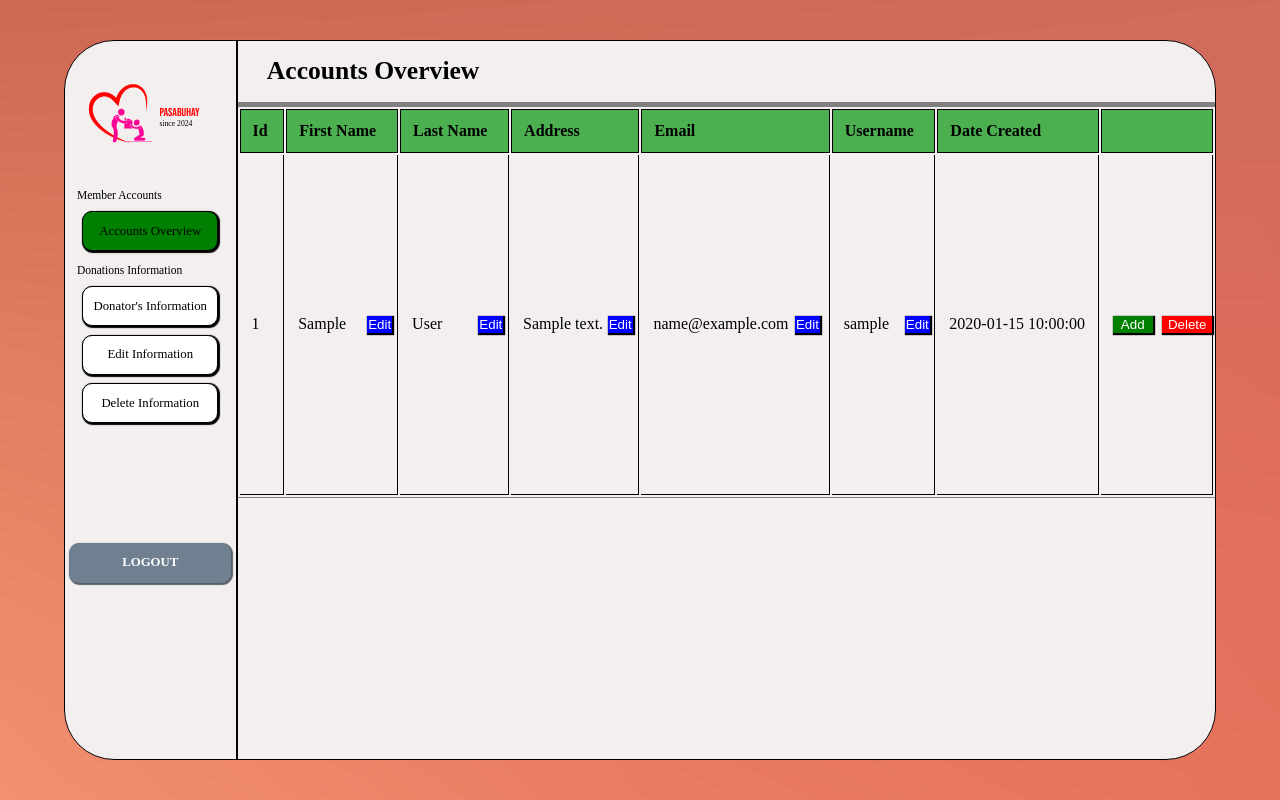
After one commit to justinelaroza/Web-based-Donation-Platform-for-Pasabuhay-Providing-Essentials-to-People-in-Need-, a PHP site: page /dashboard-accounts-form.php in a window 1280 px wide. The commit adds this page. Run offline with PHP 8.4, Linux system fonts and the light colour scheme; tables that the repository leaves empty or names only in its code hold one stand-in row (values such as "Sample post").

Commit message:
Started doing dashboard gui and some backend, succesfully added add, delete and edit need more backend

```diff
--- a/Dashboard/dashboard-form.css
+++ b/Dashboard/dashboard-accounts-form.css
@@ -16,6 +16,7 @@
 * {
     margin: 0;
     padding: 0;
+    box-sizing: border-box;
 }
 
 body {
@@ -33,13 +34,14 @@ body {
     border-radius: 50px;
     background-color: rgb(243, 239, 239);
     display: flex;
-    justify-content: space-between;
+    border: solid 1px black;
 }
 
 .sidebar {
-    width: 18%;
+    width: 15%;
     height: 100%;
     border-radius: 50px 0 0 50px;
+    border-right: 2px solid black;
 }
 
 .logo {
@@ -54,12 +56,12 @@ body {
 .logo img {
     height: 50%;
     width: auto;
-    margin: 0 0 0 20%;
+    margin: 0 0 0 10%;
 }
 
 .logo p {
     font-size: .6vw;
-    font-family: "Anton", serif;
+    font-family:'Times New Roman', Times, serif;
 }
 
 .label {
@@ -108,14 +110,18 @@ body {
     justify-content: center;
     align-items: center;
     font-family: "BebasNeue", serif;
-    margin: 3% 0 5% 10%;
+    margin: 5% 0 5% 10%;
     background-color: white;
     box-shadow: 1px 1px 1px 1px black;
-    cursor: pointer;
 }
 
-.contents li:first-child {
-    margin-top: 50%;
+.contents .account {
+    background-color: green;
+}
+
+.contents a {
+    text-decoration: none;
+    color: black;
 }
 
 .exit {
@@ -130,10 +136,10 @@ body {
     width: 95%;
     height: 100%;
     border-radius: 10px;
-    border: 1px solid seagreen;
-    background-color: seagreen;
+    border: none;
+    background-color: slategray;
     color: white;
-    box-shadow: 1px 1px 1px 1px rgb(38, 112, 70);
+    box-shadow: 1px 1px 1px 1px rgb(87, 96, 105);
     font-family: 'Times New Roman', Times, serif;
     font-size: 1vw;
     font-weight: bold;
@@ -144,25 +150,106 @@ body {
 
 .data {
     height: 100%;
-    width: 81%;
+    width: 85%;
     border-radius: 0 50px 50px 0;
+    display: flex;
+    flex-direction: column;
 }
 
 .header {
+    box-sizing: border-box;
     width: 100%;
     height: 10%;
     border-radius: 0 50px 0 0;
     font-size: .8rem;
     display: flex;
     align-items: center;
+    border-bottom: 5px gray solid;
 }
 
 .header h1 {
-    padding-left: 5%;
+    padding-left: 3%;
+}
+
+.line {
+    color: black;
+    width: 100%;
+    height: 5%;
 }
 
 .database-wrapper {
-    border: solid 1px red;
-    height: 90%;
+    height: 100%;
+    width: auto;
     border-radius: 0 0 50px 0;
 }
+
+.database-wrapper .table {
+    height: 60%;
+    width: 100%;
+    overflow-y: auto;
+    border-bottom: 1px solid gray;
+}
+
+.table table {
+    width: 100%;
+    height: 100%;
+}
+
+.table th {
+    background-color: #4CAF50;
+    color: black;
+    padding: 12px;
+    height: 20px;
+    text-align: left;
+    border: solid 1px black;
+    position: sticky;
+    top: 0;
+}
+
+.table td {
+    padding: 12px 0 12px 12px;
+    max-width: 300px;
+    border-right: 1px solid black;
+    border-bottom: 1px solid black;
+}
+
+.delete {
+    background-color: red;
+    box-shadow: 1px 1px 1px 1px black;
+    border: 1px red solid;
+    height: 50%;
+    color: white;
+    cursor: pointer;
+    width: 50px;
+}
+
+.add {
+    background-color: green;
+    box-shadow: 1px 1px 1px 1px black;
+    border: 1px green solid;
+    height: 50%;
+    color: white;
+    cursor: pointer;
+    width: 40px;
+    margin-right: 10%;
+}
+
+.edit {
+    background-color: blue;
+    box-shadow: 1px 1px 1px 1px black;
+    border: 1px blue solid;
+    height: 50%;
+    color: white;
+    cursor: pointer;
+    margin-right: 5%;
+}
+
+.datas {
+    display: flex;
+    justify-content: space-between;
+    align-items: center;
+}
+
+.option {
+    display: flex;
+}
--- /dev/null
+++ b/Dashboard/dashboard-accounts-form.php
@@ -0,0 +1,63 @@
+<?php
+    include "./dashboard-backend.php";
+?>
+
+<!DOCTYPE html>
+<html lang="en">
+<head>
+    <meta charset="UTF-8">
+    <meta name="viewport" content="width=device-width, initial-scale=1.0">
+    <title>Dashboard Page</title>
+    <link rel="stylesheet" href="dashboard-accounts-form.css">
+</head>
+<body>
+    <div class="wrapper">
+        <div class="sidebar">
+            <div class="logo">
+                    <img src="../-Pictures/logo.png" alt="pasabuhay_logo">
+                <div class="label">
+                    <label>PASABUHAY</label>
+                    <p>since 2024</p>
+                </div>
+            </div>
+            <div class="contents">
+                <ul>
+                    <label class="last">Member Accounts</label>
+                    <a href="dashboard-accounts-form.php"><li class="account">Accounts Overview</li></a>
+                    <label class="first">Donations Information</label>
+                    <a href="#"><li>Donator's Information</li></a>
+                    <a href="#"><li>Edit Information</li></a>
+                    <a href="#"><li>Delete Information</li></a>
+                </ul>
+                <div class="exit">
+                    <button>LOGOUT</button>
+                </div>
+            </div>
+        </div>
+        <div class="data">
+            <div class="header">
+                <h1>Accounts Overview</h1>
+            </div>
+            <div class="database-wrapper">
+                <div class="table">
+                    <table>
+                        <tr>
+                            <th>Id</th>
+                            <th>First Name</th>
+                            <th>Last Name</th>
+                            <th>Address</th>
+                            <th>Email</th>
+                            <th>Username</th>
+                            <th>Date Created</th>
+                            <th></th>
+                        </tr>
+                        <?php
+                            $query->selectMembers();
+                        ?>
+                    </table>
+                </div>
+            </div>
+        </div>
+    </div>
+</body>
+</html>
--- /dev/null
+++ b/Dashboard/dashboard-backend.php
@@ -0,0 +1,78 @@
+<?php
+    include "../Database/db.php";
+
+    class Queries {
+
+        private $db;
+
+        public function __construct(DataBase $conn){
+            $this->db = $conn->getConnection();
+        }
+
+        public function selectMembers() {
+            $query = "SELECT * FROM register_data";
+            $result = $this->db->query($query); //parang nag mysqli_query lang
+
+            if ($result->num_rows > 0) {
+
+                while ($row = $result->fetch_assoc()) {
+
+                    echo "<tr>
+                            <td>" . $row["register_id"] . "</td>
+                            <td>
+                                <form action='dashboard-accounts-form.php' method='post' class ='datas'> " . $row["first_name"] . "
+                                    <button name = 'edit_user' class = 'edit' >Edit</button>
+                                </form>
+                            </td>
+                            <td>
+                                <form action='dashboard-accounts-form.php' method='post' class ='datas'> " . $row["last_name"] . "
+                                    <button name = 'edit_user' class = 'edit' >Edit</button>
+                                </form>
+                            </td>
+                            <td>
+                                <form action='dashboard-accounts-form.php' method='post' class ='datas'> " . $row["address"] . "
+                                    <button name = 'edit_user' class = 'edit' >Edit</button>
+                                </form>
+                            </td>
+                            <td>
+                                <form action='dashboard-accounts-form.php' method='post' class ='datas'> " . $row["email"] . "
+                                    <button name = 'edit_user' class = 'edit' >Edit</button>
+                                </form>
+                            </td>
+                            <td>
+                                <form action='dashboard-accounts-form.php' method='post' class ='datas'> " . $row["username"] . "
+                                    <button name = 'edit_user' class = 'edit' >Edit</button>
+                                </form>
+                            </td>
+                            <td>" . $row["date_created"] . "</td>
+                            <td>
+                                <form action='dashboard-accounts-form.php' method='post' class ='option'>
+                                    <button name = 'add_user' class = 'add' >Add</button>
+                                    <button name = 'delete_user' value='{$row["username"]}' class = 'delete' >Delete</button>
+                                </form>
+                            </td>
+                        </tr>";
+                }
+            }
+        }
+
+        public function deleteUser($data) {
+            $queryDeleteReg = "DELETE FROM register_data WHERE username = '$data'";
+            $queryDeleteLog = "DELETE FROM login_data WHERE username = '$data'";
+
+            $this->db->query($queryDeleteLog);
+            $this->db->query($queryDeleteReg);
+        }
+
+    }
+
+    $db = new DataBase();
+    $query = new Queries($db);
+
+    if ($_SERVER['REQUEST_METHOD'] == 'POST' && isset($_POST['delete_user'])) {
+        $delete = $_POST['delete_user'];
+        $query->deleteUser($delete);
+        header("Location: dashboard-accounts-form.php");
+        exit();
+    }
+?>
```
Also changed, not shown: Dashboard/dashboard-form.php (deleted, +0 -43 lines).
